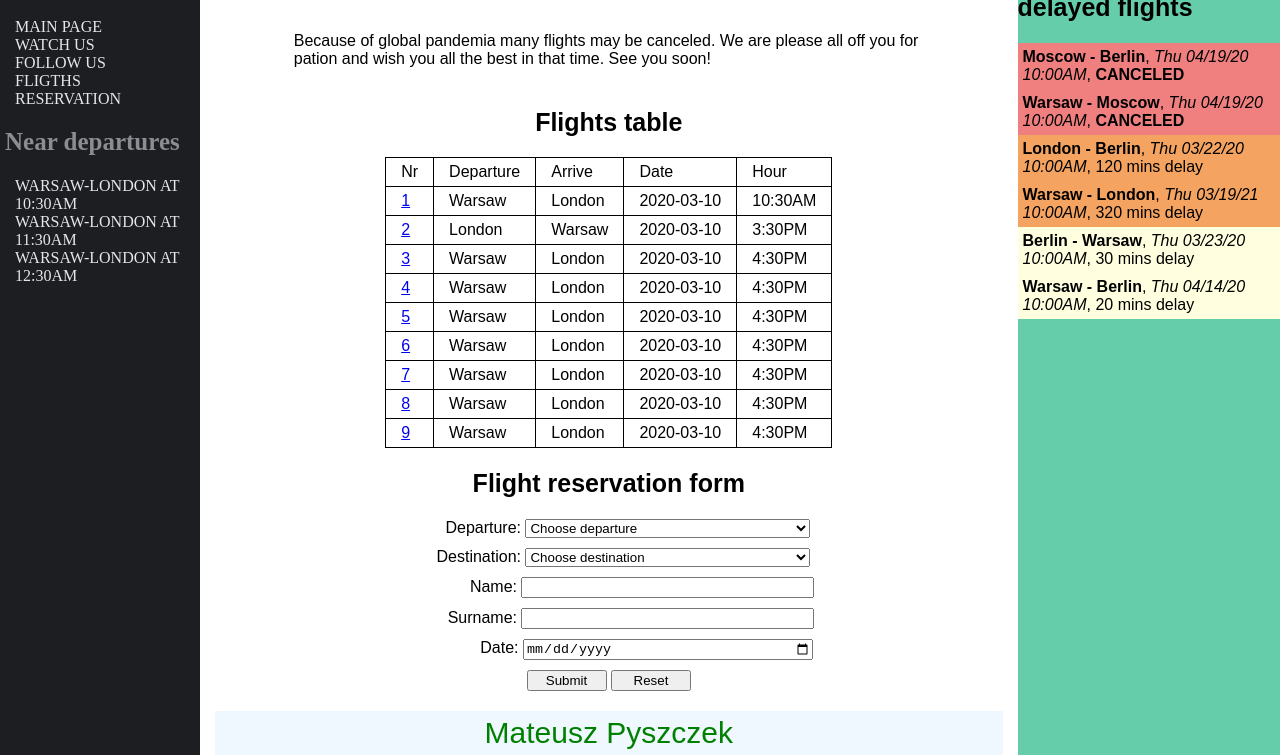
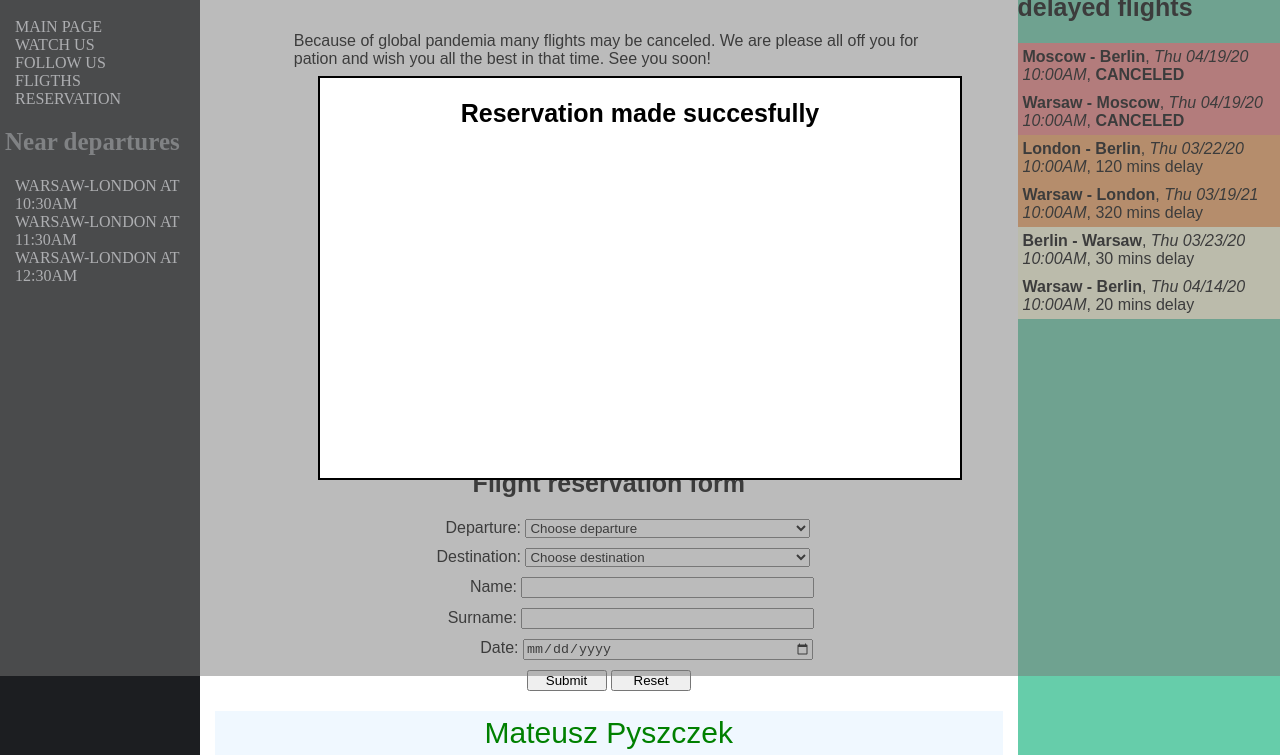
Before and after one commit to mp371366/www-lab-2, a plain HTML site: page reservation.html in a window 1280 px wide. Shown: the part 124-879 px from the top of the page. Drawn offline with Linux system fonts and the light colour scheme.

Commit message:
Add reservation modal.

```diff
--- a/reservation.html
+++ b/reservation.html
@@ -202,6 +202,11 @@
       </ul>
     </aside>
   </div>
+  <div class="reservation-modal">
+    <section class="reservation-modal-section">
+      <h2>Reservation made succesfully</h2>
+    </section>
+  </div>
 </body>
 
 </html>
--- a/stylesheets/index.css
+++ b/stylesheets/index.css
@@ -320,3 +320,21 @@ section.flight-reservation label {
     margin: auto;
   }
 }
+
+div.reservation-modal {
+  position: fixed;
+  width: 100vw;
+  height: 100vh;
+  left: 0px;
+  top: 0px;
+  background: gray;
+  background-color: rgba(120, 120, 120, 0.5);
+}
+
+section.reservation-modal-section {
+  background-color: white;
+  width: 50vw;
+  height: 50vh;
+  margin: 25vh auto;
+  border: 2px black solid;
+}
```
